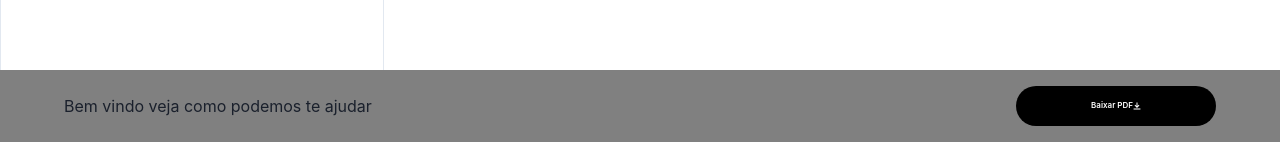
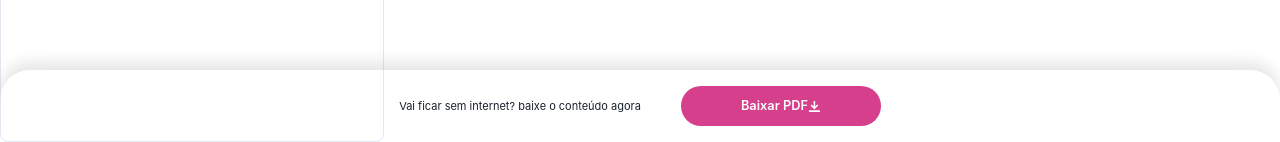
Before and after one commit to ThomeDvlp/acolher, a React (Create React App) app: page / in a window 1280 px wide. Shown: the part 658-800 px from the top of the page. Built offline with nearby package versions, Linux system fonts and the light colour scheme.

Commit message:
feat:footer styled

```diff
--- a/src/components/Footer/index.js
+++ b/src/components/Footer/index.js
@@ -11,20 +11,27 @@ export const Footer = () => {
         position="fixed"
         bottom="0"
         width="100%"
-        bg="gray"
         as="footer"
+        boxShadow="0px -8px 15px rgba(0, 0, 0, 0.1)"
         p={["16px 8px", "16px 8px", "16px 64px", "16px 64px"]}
+        borderTopRadius="30px"
       >
-        <HStack w="100%" justifyContent="space-between">
+        <HStack w="100%" justifyContent="center">
           <Box>
-            <Text>Bem vindo veja como podemos te ajudar</Text>
+            <Text
+              textAlign="center"
+              fontSize="11px"
+              mr={["0", "0", "32px", "32px"]}
+            >
+              Vai ficar sem internet? baixe o conteúdo agora
+            </Text>
           </Box>
           <Button
-            fontSize=".5rem"
-            bg="black"
+            fontSize=".8rem"
             borderRadius="32px"
             width="200px"
             color="white"
+            bg="pink.500"
             onClick={downloadPdf}
           >
             Baixar PDF
```
